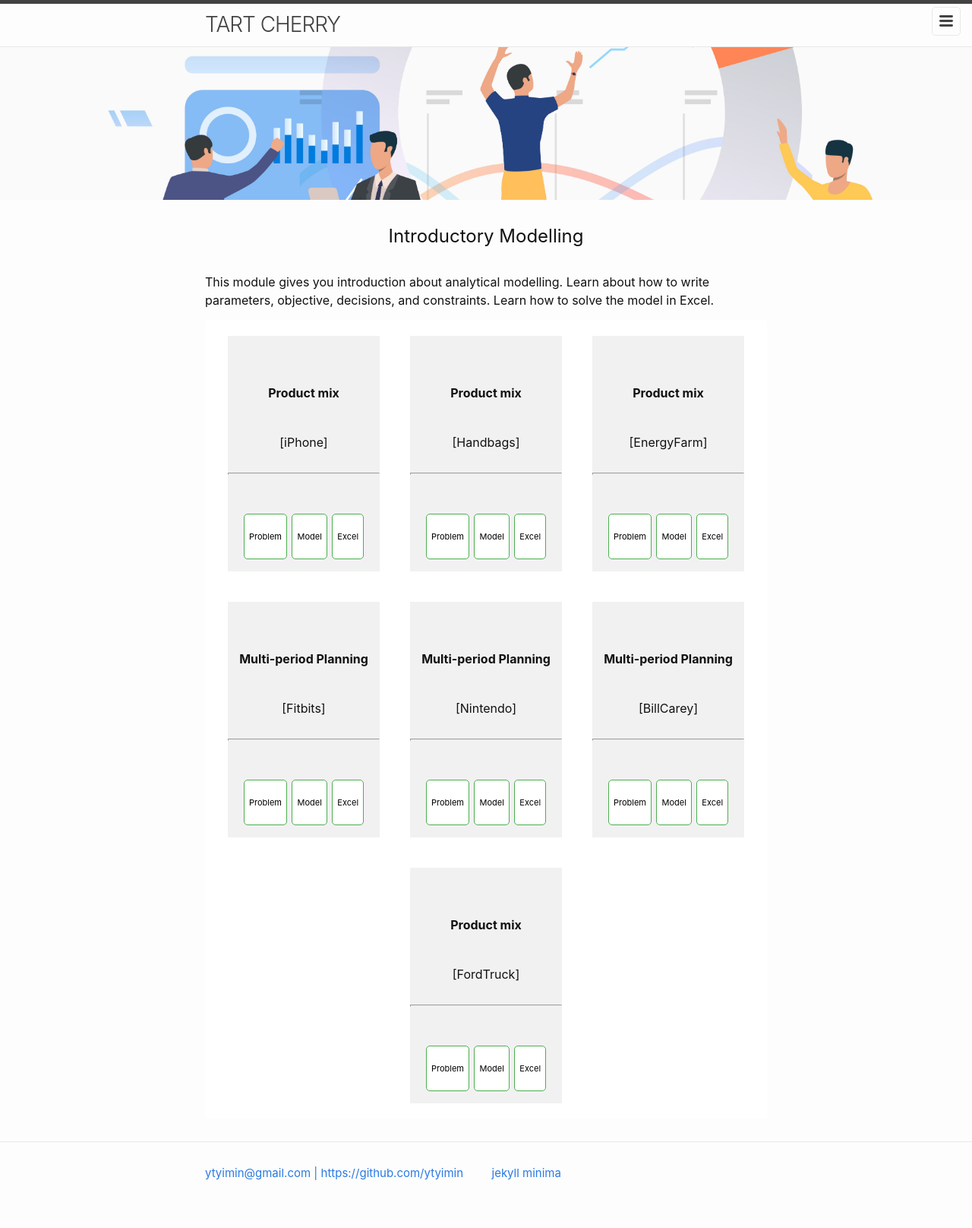
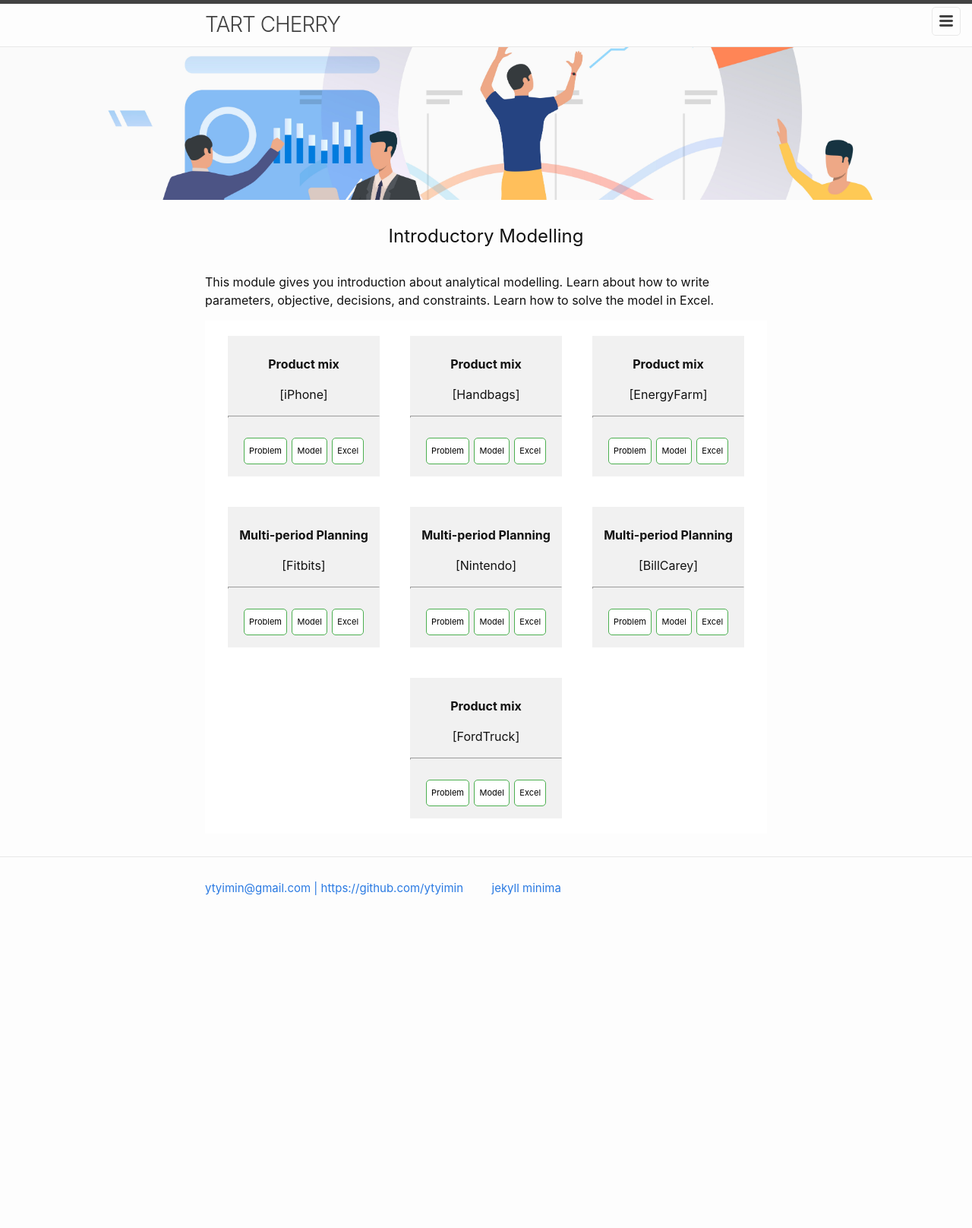
Before and after one commit to ytyimin/tart-cherry, a Jekyll site: the page built from introduction.markdown, in a window 1280 px wide. Shown: the whole page at 76% size. Built offline with Jekyll 4.4.1, drawn with Linux system fonts in a browser that asks for light colours; after the commit the page ends 1241 px from its top, so only the background shows below that.

Commit message:
Update _layout.scss

```diff
--- a/_sass/minima/_layout.scss
+++ b/_sass/minima/_layout.scss
@@ -383,7 +383,7 @@
   width: 200px;
   margin: 20px;
   text-align: center;
-  line-height: 50px;
+  line-height: 25px;
   font-size: 16px;
 }
 
```
